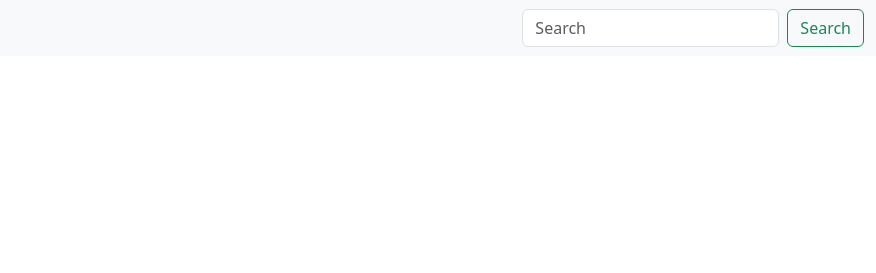
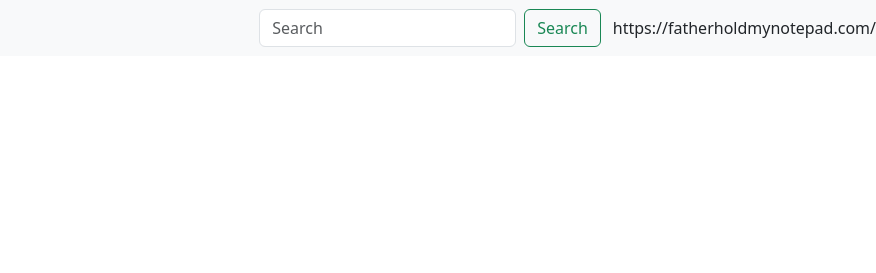
Before and after one commit to bartlomiejB1Izsti/lekcja, a website: page podstrona.html in a window 1280 px wide. Shown: the top 273 px of the page, 404-1280 px from the left. Drawn offline with nearby package versions, Linux system fonts and the light colour scheme.

Commit message:
father hold my notepad

```diff
--- a/podstrona.html
+++ b/podstrona.html
@@ -33,6 +33,7 @@
             </form>
           </div>
         </div>
+        <div>https://fatherholdmynotepad.com/</div>
       </nav>
       </header>
       <section id="carouselExampleCaptions" class="carousel slide">
```
